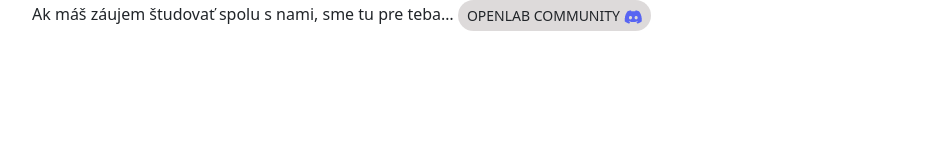
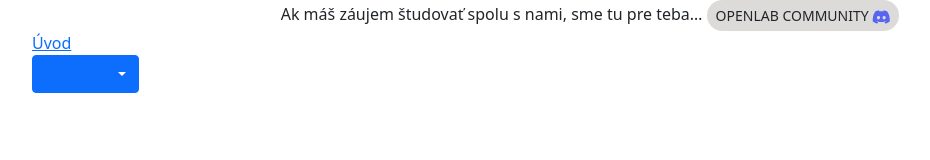
Before and after one commit to CikSimon/ionic_lvl.1_bootstrap, a plain HTML site: page web-index.html in a window 1280 px wide. Shown: the whole page, without its empty margins (50-980 px from the left). Drawn offline with nearby package versions, Linux system fonts and the light colour scheme.

Commit message:
learn bootstrap

```diff
--- a/style.css
+++ b/style.css
@@ -1,3 +1,7 @@
 .btn-gray{
     background-color: rgba(211, 207, 207, 0.76);
 }
+
+.discord-title{
+    text-align: center;
+}
--- a/web-index.html
+++ b/web-index.html
@@ -11,13 +11,31 @@
 </head>
 <body>
     <header>
-        <div class="container">
+        <div class="container-sm main discord-title">
             <span>Ak máš záujem študovať spolu s nami, sme tu pre teba…</span>
             <a href="https://discord.com/invite/Y6xrdTvjFn" class="btn btn-gray rounded-pill btn-sm">OPENLAB COMMUNITY
                 <img src="/assets/discord-main-logo.png" alt="discord logo">
             </a>
         </div>
     </header>
+    <nav>
+        <div class="container-lg">
+            <div>
+                <a href="#">Úvod</a>
+            </div>
+            <div class="dropdown">
+                <button type="button" class="btn btn-primary dropdown-toggle dropdowns" data-bs-toggle="dropdown"><a href="">OpenLab</a></button>
+                <ul class="dropdown-menu">
+                    <li>
+                        <a class="dropdown-item" href="#">HybridLab</a>
+                        <a class="dropdown-item" href="#">GamesLab</a>
+                        <a class="dropdown-item" href="#">AppsLab</a>
+                    </li>
+                </ul>
+            </div>
+        </div>
+
+    </nav>
 
 
     <script src="https://cdn.jsdelivr.net/npm/bootstrap@5.0.2/dist/js/bootstrap.bundle.min.js"
```
